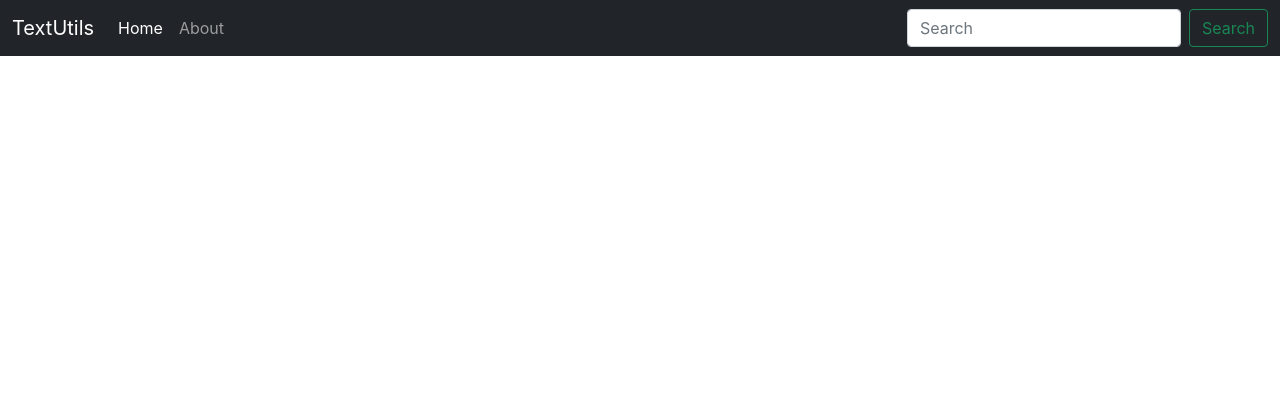
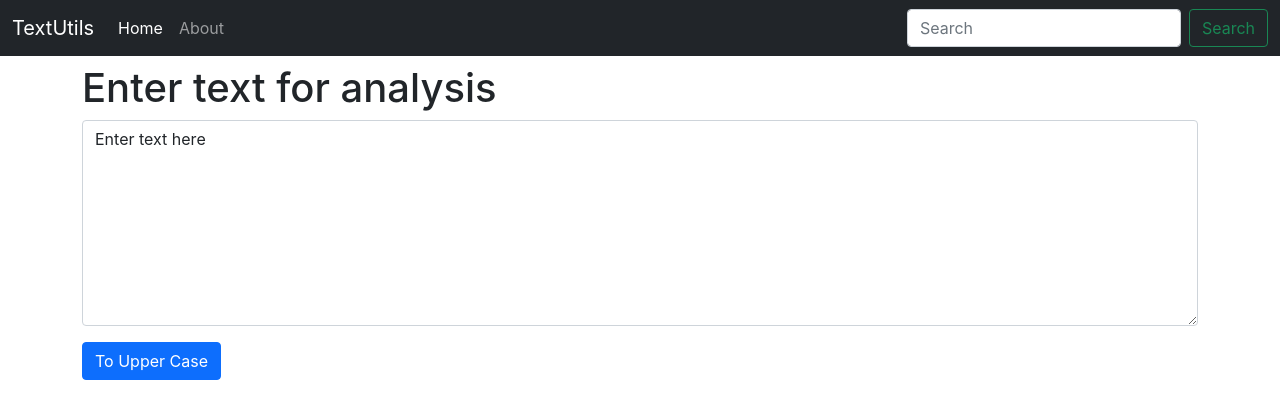
Before and after one commit to TheAlpha27/txtutils-cwh, a React (Create React App) app: page / in a window 1280 px wide. Shown: the top 418 px of the page. Built offline with nearby package versions, Linux system fonts and the light colour scheme.

Commit message:
New utility to Upper Case added

```diff
--- a/src/App.js
+++ b/src/App.js
@@ -1,10 +1,14 @@
 import './App.css';
 import Navbar from './Components/Navbar.js';
+import TextForm from './Components/TextForm';
 
 function App() {
   return (
-    // <Navbar title="TextUtils" aboutText="About Us"/>
-    <Navbar title="TextUtils"/>
+    <>
+    {/* <Navbar title="TextUtils" aboutText="About Us" /> */}
+      <Navbar title="TextUtils" />
+      <TextForm />
+    </>
   );
 }
 
--- /dev/null
+++ b/src/Components/TextForm.js
@@ -0,0 +1,21 @@
+import React from 'react'
+import { useState } from 'react'
+export default function TextForm() {
+    const [text, setText] = useState("Enter text here");
+    const handleOnChange = (event)=>{
+        setText(event.target.value);
+    }
+    const handleUpClick =()=>{
+        let newText = text.toUpperCase();
+        setText(newText);
+    }
+    return (
+        <div className="container">
+            <h1 className="my-2">Enter text for analysis</h1>
+            <div className="mb-3 my-2">
+                <textarea value={text} onChange={handleOnChange} className="form-control" id="exampleFormControlTextarea1" rows="8"></textarea>
+            </div>
+            <button className="btn btn-primary" onClick={handleUpClick}>To Upper Case</button>
+        </div>
+    )
+}
```
